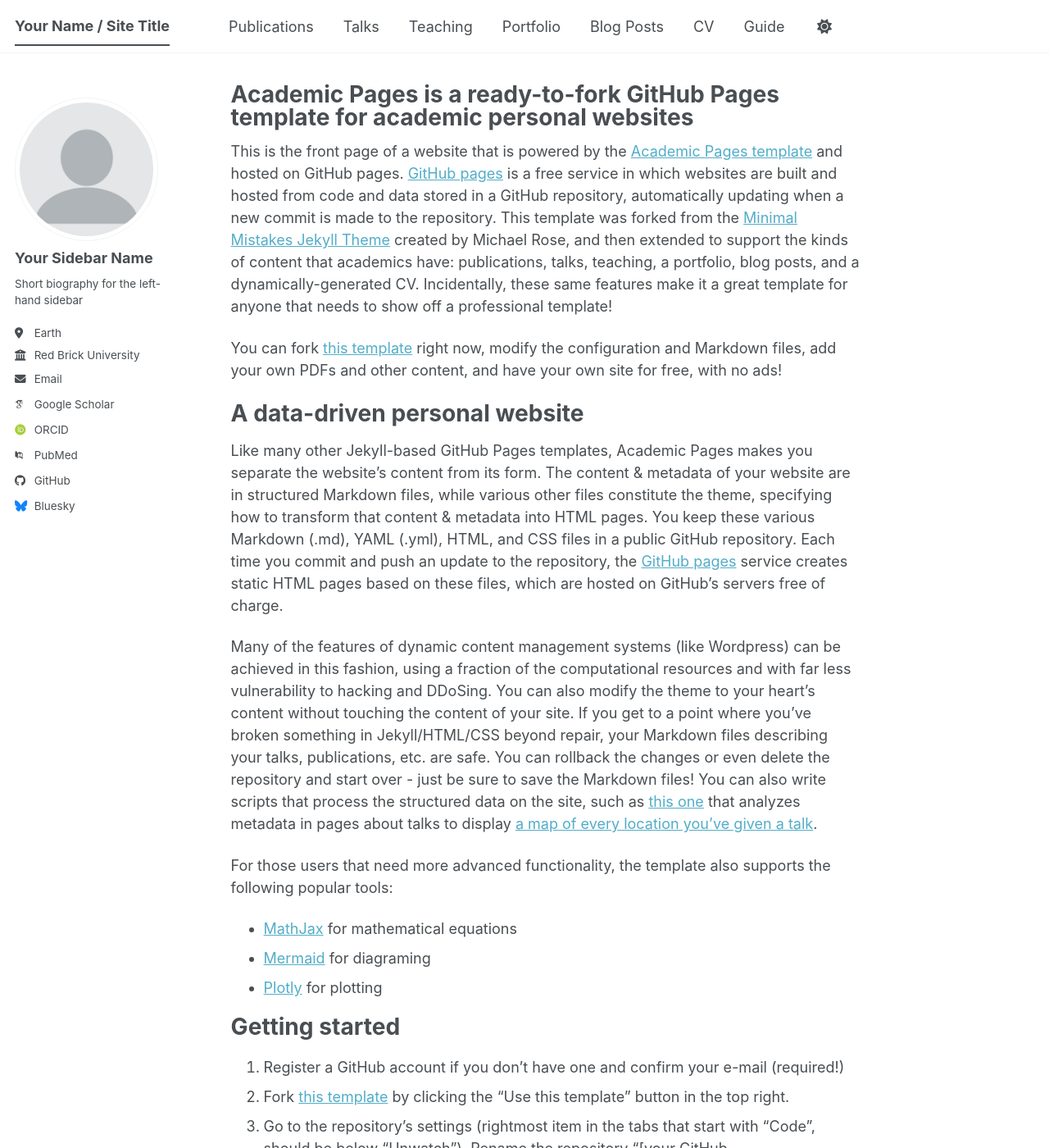
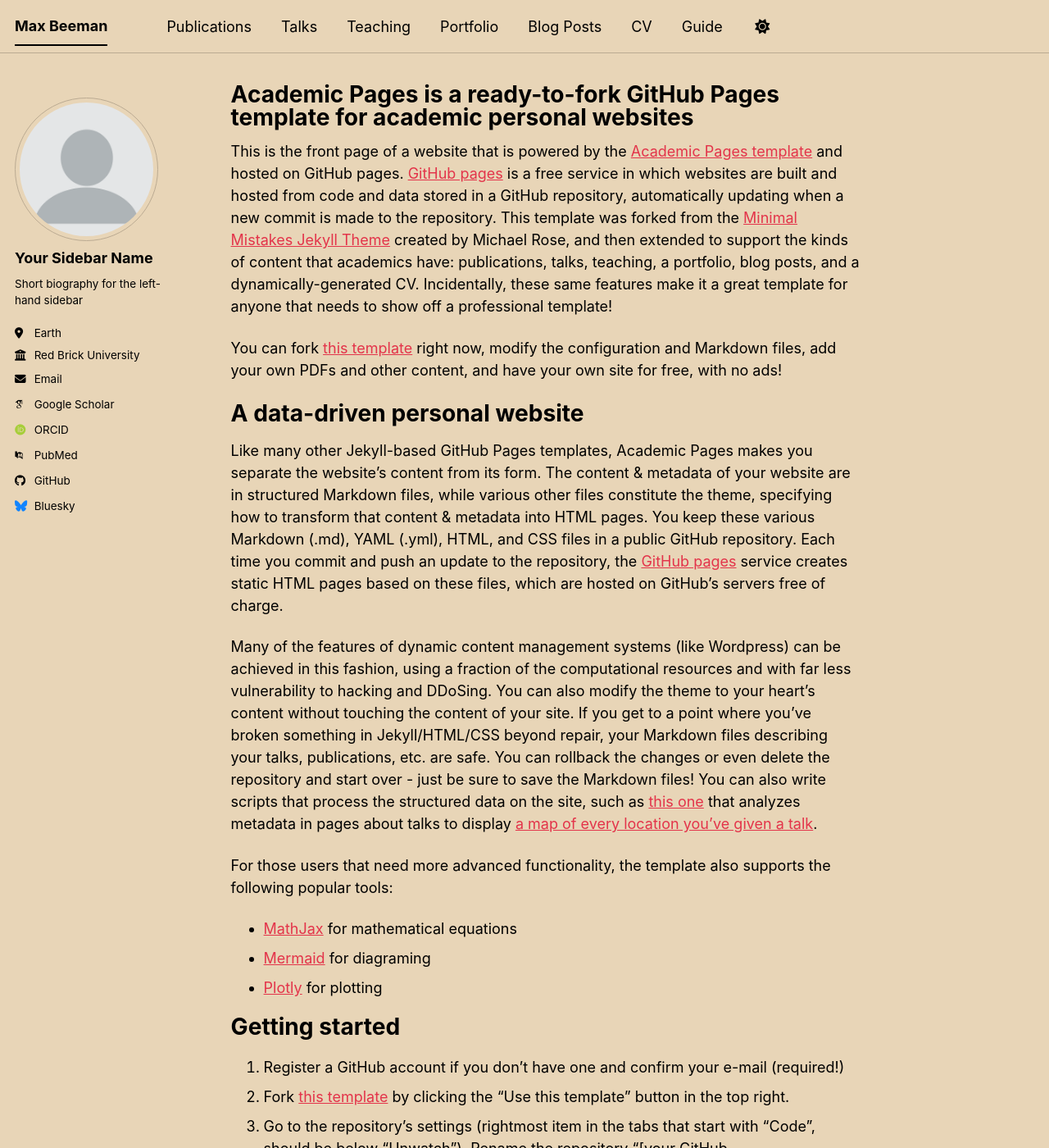
Before and after one commit to mbeeman4/mbeeman4.github.io, a Jekyll site: the page built from _pages/about.md, in a window 1280 px wide and 1400 px high. Shown: the whole window at 82% size. Built offline with Jekyll 4.4.1, drawn with Linux system fonts in a browser that asks for light colours; some web fonts are replaced; a script bundle is joined from its source files by our own code; library files that are not in the unit come from our copies; some of the changed text lies outside the part shown.

Commit message:
Update _config.yml

```diff
--- a/_config.yml
+++ b/_config.yml
@@ -8,10 +8,10 @@
 
 # Basic Site Settings
 locale                   : "en-US"
-site_theme               : "default" # The available themes options are "default", "air", "sunrise", "mint", "dirt" and "contrast"
-title                    : "Your Name / Site Title"
+site_theme               : "sunrise" # The available themes options are "default", "air", "sunrise", "mint", "dirt" and "contrast"
+title                    : "Max Beeman"
 title_separator          : "-"
-name                     : &name "Your Name"
+name                     : &name "Max Beeman"
 description              : &description "Your Name's academic portfolio"   # Update this with a general description of your site, this is the default if not overridden by a page
 url                      : https://mbeeman4.github.io # The base hostname & protocol for your site e.g. "https://[your GitHub username].github.io",
                                                            # or if you already have some other page hosted on Github then use "https://[your GitHub username].github.io/[Your Repo Name]"
```
